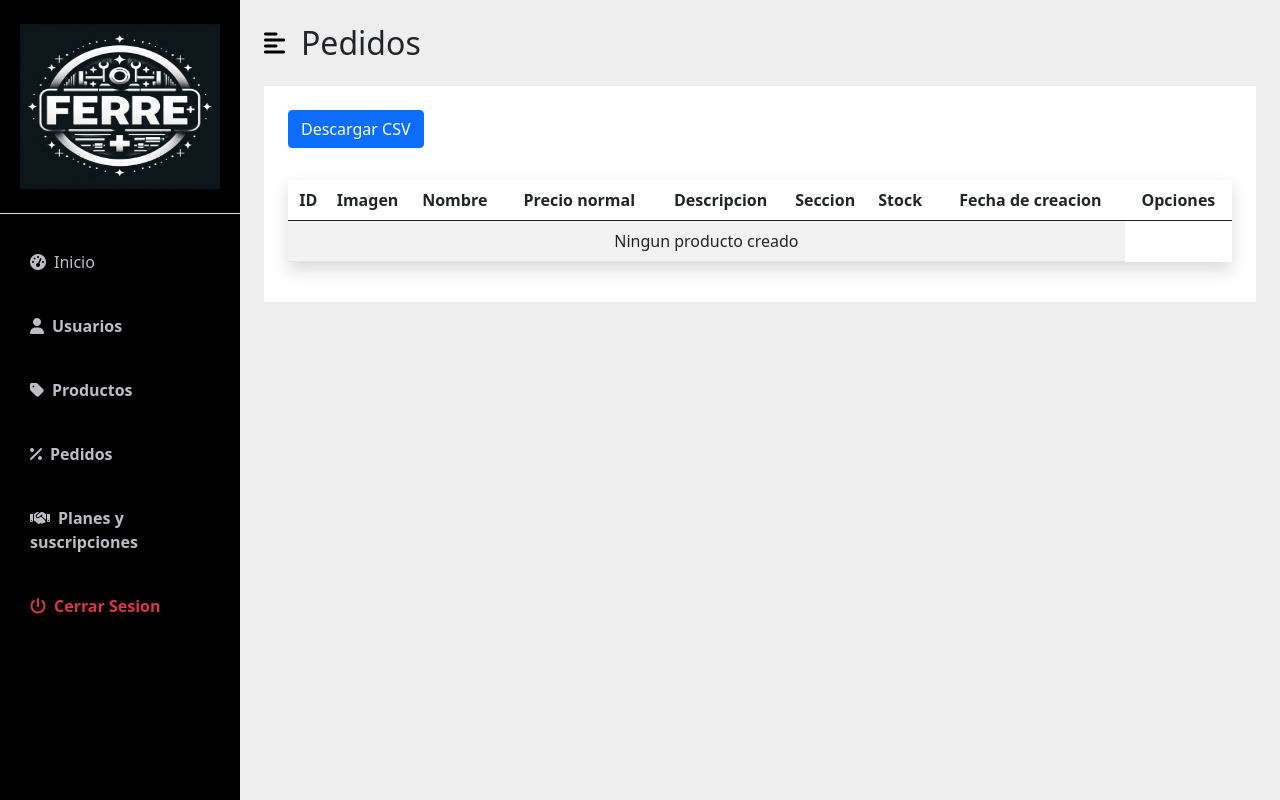
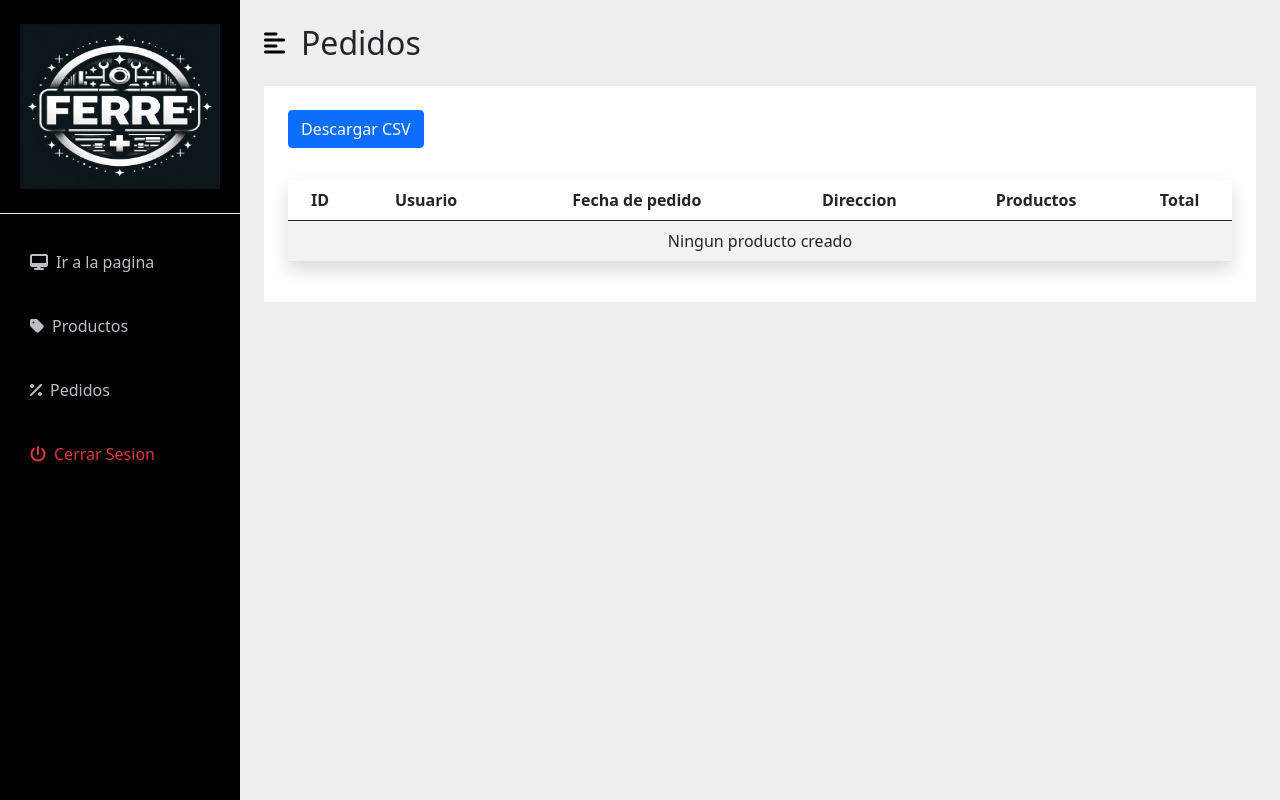
Before and after one commit to NicolasCeronM/Integraci-n, a Django app: template home/templates/administrador/pedidos_admin.html in a window 1280 px wide. Run offline with Django 5.2, Linux system fonts and the light colour scheme; the template is opened without the code that fills it, so the values that code supplies are empty; some libraries are stand-ins or nearby versions.

Commit message:
Mejorando la pagina

```diff
--- a/carro/views.py
+++ b/carro/views.py
@@ -1,7 +1,7 @@
 from django.shortcuts import render, redirect, HttpResponseRedirect
 from django.urls import reverse
 from .carro import Carro
-from producto.models import Producto, Direccion
+from producto.models import Producto, Direccion, Categoria
 import mercadopago
 from django.conf import settings
 import requests
@@ -74,11 +74,13 @@ def vista_carro(request):
     preference = preference_response["response"]
 
     direcciones = Direccion.objects.all()
+    categorias = Categoria.objects.all()
 
     return render(request, 'carro.html', {
         'preference_id': preference['id'],
         'public_key': settings.MERCADO_PAGO_PUBLIC_KEY,
-        'direcciones':direcciones
+        'direcciones':direcciones,
+        'categorias':categorias
     })
 
 @login_required
--- a/home/static/css/dashboard.css
+++ b/home/static/css/dashboard.css
@@ -89,3 +89,8 @@
   }
 
   /* ! CSS DE BARRA DE BUSQUEDA */
+
+.active{
+
+  color: var(--main-bg-color);
+}
--- a/home/templates/administrador/admin.html
+++ b/home/templates/administrador/admin.html
@@ -49,7 +49,6 @@
                             <th class="col">Descripcion</th>
                             <th class="col-1">Seccion</th>
                             <th class="col">Stock</th>
-                            <th class="col">Fecha de creacion</th>
                             <th class="col">Opciones</th>
                         </tr>
                     </thead>
@@ -72,7 +71,6 @@
                             <td class="col">{{i.descripcion}}</td>
                             <td class="col">{{i.categoria}}</td>
                             <td class="col">{{i.stock}}</td>
-                            <td class="col">{{i.created}}</td>
                             <td>
 
                                 <a href="{% url 'home:eliminar' i.id %}"> <button class="btn btn-danger mb-1"><i
--- a/home/templates/administrador/base_administrador.html
+++ b/home/templates/administrador/base_administrador.html
@@ -27,28 +27,20 @@
                     <img src="{% static 'imagenes/ferre.jpg' %}" alt="" width="200px" height="165">
                 </a></div>
             <div class="list-group list-group-flush my-3">
-                <a href="{% url 'home:home' %}" class="list-group-item list-group-item-action bg-transparent second-text
-                {% if request.path == '/dash_admin/' %} active {% endif %} "><i
-                        class="fas fa-tachometer-alt me-2"></i>Inicio</a>
-                <a href="#" class="list-group-item list-group-item-action bg-transparent second-text fw-bold
-                {% if request.path == '/dash_admin/usuarios/' %} active {% endif %}"><i
-                        class="fa-solid fa-user me-2"></i>Usuarios</a>
+                <a href="{% url 'home:home' %}" class="list-group-item list-group-item-action bg-transparent second-text">
+                    <i class="fa-solid fa-desktop me-2"></i>Ir a la pagina</a>
 
-                <a href="{% url 'home:administrador' %}" class="list-group-item list-group-item-action bg-transparent second-text fw-bold
-                        {% if request.path == '/dash_admin/productos/' %} active {% endif %}">
+                <a href="{% url 'home:administrador' %}" class="list-group-item list-group-item-action bg-transparent second-text
+                        {% if request.path == '/administrador/' %} active {% endif %}">
                     <i class="fa-solid fa-tag me-2"></i>Productos</a>
 
-                <a href="{% url 'home:pedidos' %}" class="list-group-item list-group-item-action bg-transparent second-text fw-bold
-                    {% if request.path == '/pedidos/' %} active {% endif %}">
+                <a href="{% url 'home:pedidos' %}" class="list-group-item list-group-item-action bg-transparent second-text
+                    {% if request.path == '/pedidos' %} active {% endif %}">
                     <i class="fa-solid fa-percent me-2"></i>Pedidos</a>
-
-                <a href="#" class="list-group-item list-group-item-action bg-transparent second-text fw-bold
-                    {% if request.path == '/dash_admin/planes/' %} active {% endif %}">
-                    <i class="fa-solid fa-handshake me-2"></i>Planes y suscripciones</a>
 
 
                 <a href="#" onclick="cerrarSesion()"
-                    class="list-group-item list-group-item-action bg-transparent text-danger fw-bold"><i
+                    class="list-group-item list-group-item-action bg-transparent text-danger "><i
                         class="fas fa-power-off me-2"></i>Cerrar Sesion</a>
 
             </div>
--- a/home/templates/administrador/pedidos_admin.html
+++ b/home/templates/administrador/pedidos_admin.html
@@ -41,44 +41,40 @@
                     <thead>
                         <tr>
                             <th>ID</th>
-                            <th class="col" width="20px">Imagen</th>
-                            <th class="col">Nombre</th>
-                            <th class="col">Precio normal</th>
-                            <th class="col">Descripcion</th>
-                            <th class="col-1">Seccion</th>
-                            <th class="col">Stock</th>
-                            <th class="col">Fecha de creacion</th>
-                            <th class="col">Opciones</th>
+                            <th class="col">Usuario</th>
+                            <th class="col">Fecha de pedido</th>
+                            <th class="col">Direccion</th>
+                            <th class="col">Productos</th>
+                            <th class="col">Total</th>
                         </tr>
                     </thead>
 
                     <tbody>
 
-                        {% if productos %}
-                        {% for i in productos %}
+                        {% if pedidos %}
+                        {% for i in pedidos %}
                         <tr>
-                            <th class="">{{i.id}}</th>
-                            {% if i.imagen %}
-                            <td class="col"><img src="{{i.imagen.url}}" alt="" class="img-fluid"></td>
-                            {% else %}
+                            <td class="col">{{i.id}}</td>
+                            <td class="col">$ {{i.user}}</td>
+                            <td class="col">{{i.fecha}}</td>
+                            <td class="col">
+                                <strong>Region: </strong> {{i.direccion.region}} <br>
+                                <strong>Comuna:</strong>  {{i.direccion.comuna}} <br>
+                                <strong>Calle:</strong> {{i.direccion.calle}}
+                            </td>
+                            <td class="col">
 
-                            <td class="col"><img src="media/producto/default.jpg" alt="" class="img-fluid"></td>
-                            {% endif %}
+                                {% for p in i.productos %}
+                                    <ul>
+                                        <li>
+                                            {{p}}
+                                        </li>
+                                    </ul>
+                                {% endfor %}
 
-                            <td class="col">{{i.nombre}}</td>
-                            <td class="col">$ {{i.precio}}</td>
-                            <td class="col">{{i.descripcion}}</td>
-                            <td class="col">{{i.categoria}}</td>
-                            <td class="col">{{i.stock}}</td>
-                            <td class="col">{{i.created}}</td>
-                            <td>
 
-                                <a href="{% url 'home:eliminar' i.id %}"> <button class="btn btn-danger mb-1"><i
-                                            class="fa-solid fa-trash-can"></i></button></a>
-
-                                <a href="#"> <button class="btn btn-primary mb-1"><i
-                                            class="fa-regular fa-pen-to-square"></i></button></a>
                             </td>
+                            <td class="col">{{i.total}}</td>
                         </tr>
                         {% endfor %}
                         {% else %}
--- a/producto/models.py
+++ b/producto/models.py
@@ -17,7 +17,7 @@ class Producto(models.Model):
     precio = models.IntegerField()
     descripcion = models.TextField()
     categoria = models.ForeignKey(Categoria, on_delete=models.PROTECT)
-    imagen = models.ImageField(upload_to='producto', null=True, blank=True)
+    imagen = models.ImageField(upload_to='producto', null=True, blank=True, default='producto/default.jpg')
     stock = models.IntegerField(null=True)
 
     def __str__(self):
--- a/producto/urls.py
+++ b/producto/urls.py
@@ -6,5 +6,6 @@ app_name = "producto"
 urlpatterns = [
 
     path('categoria/<int:id>', views.productos, name='categoria'),
+    path('detalle_producto/<int:id>', views.detalle_producto, name='detalle_producto'),
 
 ]
```
Also changed, not shown: home/templates/index.html (+60 -12 lines), home/views.py (+26 -9 lines), producto/templates/categoria/producto.html (+20 -1 lines), producto/templates/unitario/detalle_producto.html (added, +40 -0 lines), producto/views.py (+12 -0 lines), media/producto/prubas_imagen.jpeg (added), producto/migrations/0012_alter_producto_imagen.py (added).
